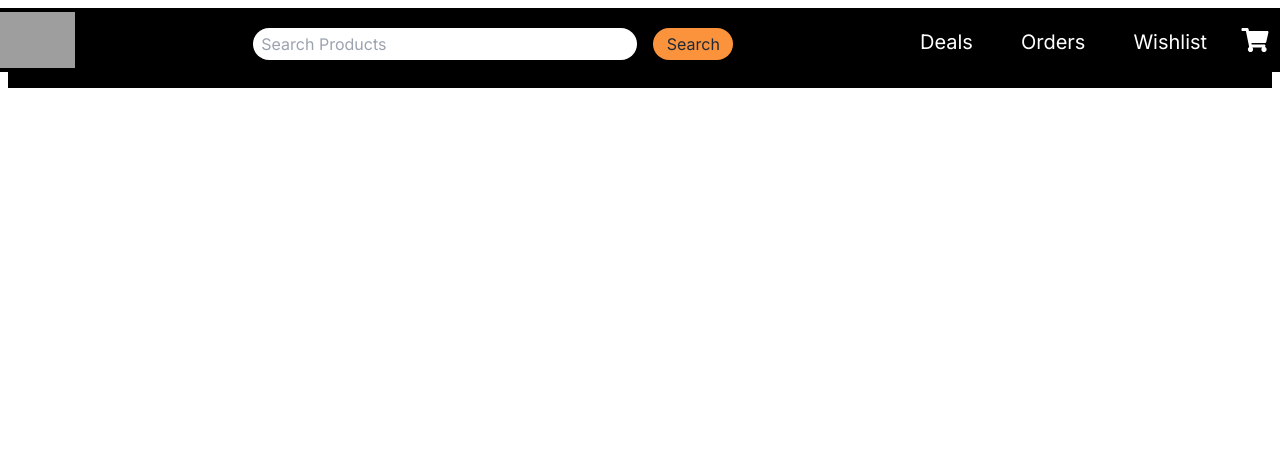
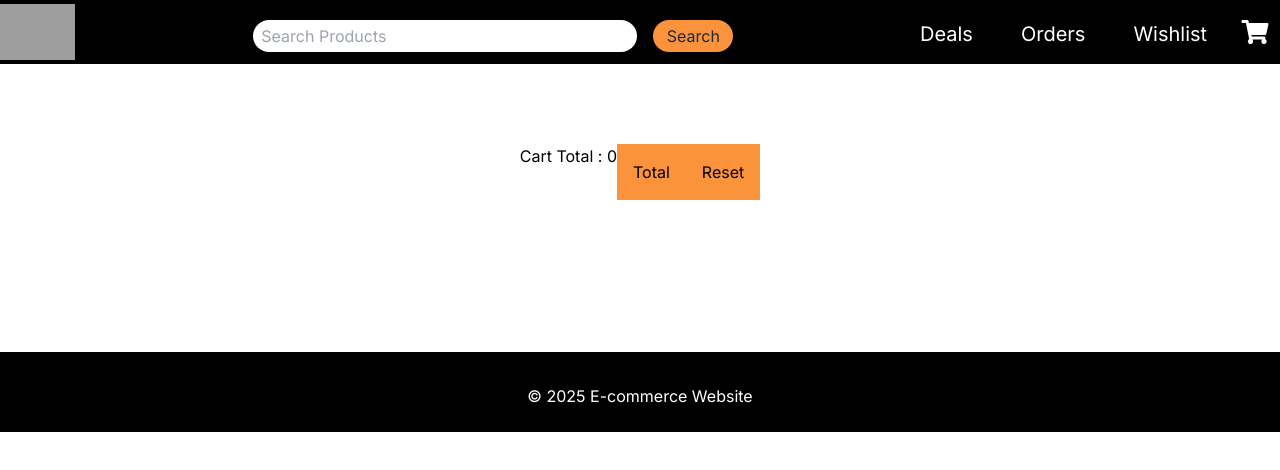
Before and after one commit to Rapunzal/ecommerce-app, a React (Vite) app: page /cart in a window 1280 px wide. Shown: the top 470 px of the page. Built offline with nearby package versions, Linux system fonts and the light colour scheme; grey boxes are pictures that could not be loaded; a web font is replaced by a local one.

Commit message:
Implementing cart component

```diff
--- a/src/App.jsx
+++ b/src/App.jsx
@@ -5,6 +5,7 @@ import { Home } from "./components/Home.jsx";
 import { Contact } from "./components/Contact.jsx";
 import { About } from "./components/About.jsx";
 import { Footer } from "./components/Footer.jsx";
+import { Cart } from "./components/Cart.jsx";
 
 function App() {
   return (
@@ -15,6 +16,7 @@ function App() {
         <Route path="/" element={<Home />} />
         <Route path="/about" element={<About />} />
         <Route path="/contact" element={<Contact />} />
+        <Route path="/cart" element={<Cart />} />
       </Routes>
       <Footer />
     </Router>
--- a/src/components/Cart.jsx
+++ b/src/components/Cart.jsx
@@ -1,8 +1,53 @@
-import { useContext } from "react";
+import { useContext, useState } from "react";
 import { CartContext } from "../context/CartContext";
 
 export const Cart = () => {
   const { cartItems, addToCart, removeItem, resetCart, cartTotal } =
     useContext(CartContext);
-  return <div>cart</div>;
+  const [total, setTotal] = useState(0);
+  console.log(cartItems);
+
+  const calculateTotal = () => {
+    setTotal(cartTotal);
+  };
+
+  const handleReset = () => {
+    resetCart();
+    setTotal(0);
+  };
+
+  return (
+    <div className="py-36 flex justify-center">
+      <div className="flex justify-center align-middle flex-wrap w-96 ">
+        {cartItems.map((item) => (
+          <div className="h-36 w-96 " key={item.id}>
+            <p>{item.id}</p>
+            <p>{item.title}</p>
+            <div className="flex">
+              <button
+                className="bg-orange-400 px-2"
+                onClick={() => addToCart(item)}
+              >
+                +
+              </button>
+              <p>{Number(item.quantity)}</p>
+              <button
+                className="bg-orange-400 px-2"
+                onClick={() => removeItem(item)}
+              >
+                -
+              </button>
+            </div>
+          </div>
+        ))}
+        <p>Cart Total : {total}</p>
+        <button className="bg-orange-400 p-4" onClick={calculateTotal}>
+          Total
+        </button>
+        <button className="bg-orange-400 p-4" onClick={handleReset}>
+          Reset
+        </button>
+      </div>
+    </div>
+  );
 };
--- a/src/components/Footer.jsx
+++ b/src/components/Footer.jsx
@@ -2,7 +2,7 @@ import { AiFillAndroid, AiFillApple, AiFillAppstore } from "react-icons/ai";
 
 export const Footer = () => {
   return (
-    <footer className="footer bg-black h-20 flex justify-center  m-2">
+    <footer className="footer bg-black h-20 flex justify-center  m-2   bottom-0 w-full mb-0 ml-0">
       <div className="text-white flex align-middle">
         <div className="mt-8">© 2025 E-commerce Website</div>
       </div>
--- a/src/components/Product.jsx
+++ b/src/components/Product.jsx
@@ -34,11 +34,11 @@ export const Product = ({ product }) => {
           </div>
         </div>
         <div className="flex justify-between mt-4 absolute bottom-4 w-full">
-          <button className="rounded-full px-4 py-1 bg-orange-400 text-gray-800 ">
+          <button className="rounded-full px-4 py-1 bg-orange-400 text-gray-800 hover:bg-orange-600 hover:text-white">
             Wishlist
           </button>
           <button
-            className="ml-6 rounded-full px-4 bg-orange-400  text-gray-800"
+            className="ml-6 rounded-full px-4 bg-orange-400  text-gray-800 hover:bg-orange-600 hover:text-white"
             onClick={() => addToCart(product)}
           >
             Add Cart
--- a/src/components/ProductListPage.jsx
+++ b/src/components/ProductListPage.jsx
@@ -9,7 +9,7 @@ export const ProductListPage = () => {
   return (
     <div className="flex justify-center flex-wrap gap-12 m-16">
       {productList.map((product) => (
-        <Product product={product} />
+        <Product product={product} key={product.id} />
       ))}
     </div>
   );
--- a/src/context/CartContext.js
+++ b/src/context/CartContext.jsx
@@ -43,11 +43,16 @@ export const CartProvider = ({ children }) => {
   //Cart total functionality
 
   const cartTotal = () => {
+    console.log("cart total");
     return cartItems.reduce(
       (total, item) => total + item.quantity * item.price,
       0
     );
   };
+
+  useEffect(() => {
+    localStorage.setItem("cartItems", JSON.stringify(cartItems));
+  }, [cartItems]);
 
   useEffect(() => {
     const cartItems = localStorage.getItem("cartItems");
--- a/src/main.jsx
+++ b/src/main.jsx
@@ -2,7 +2,7 @@ import { StrictMode } from "react";
 import { createRoot } from "react-dom/client";
 import "./index.css";
 import App from "./App.jsx";
-import { CartProvider } from "./context/CartContext.js";
+import { CartProvider } from "./context/CartContext.jsx";
 
 createRoot(document.getElementById("root")).render(
   <StrictMode>
```
